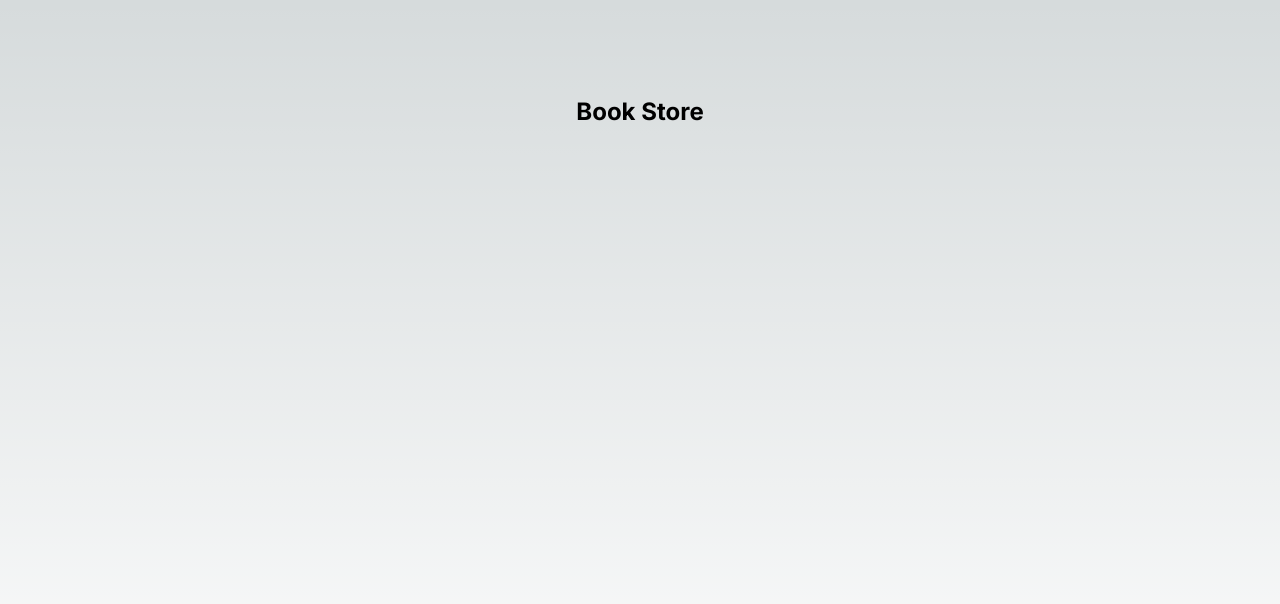
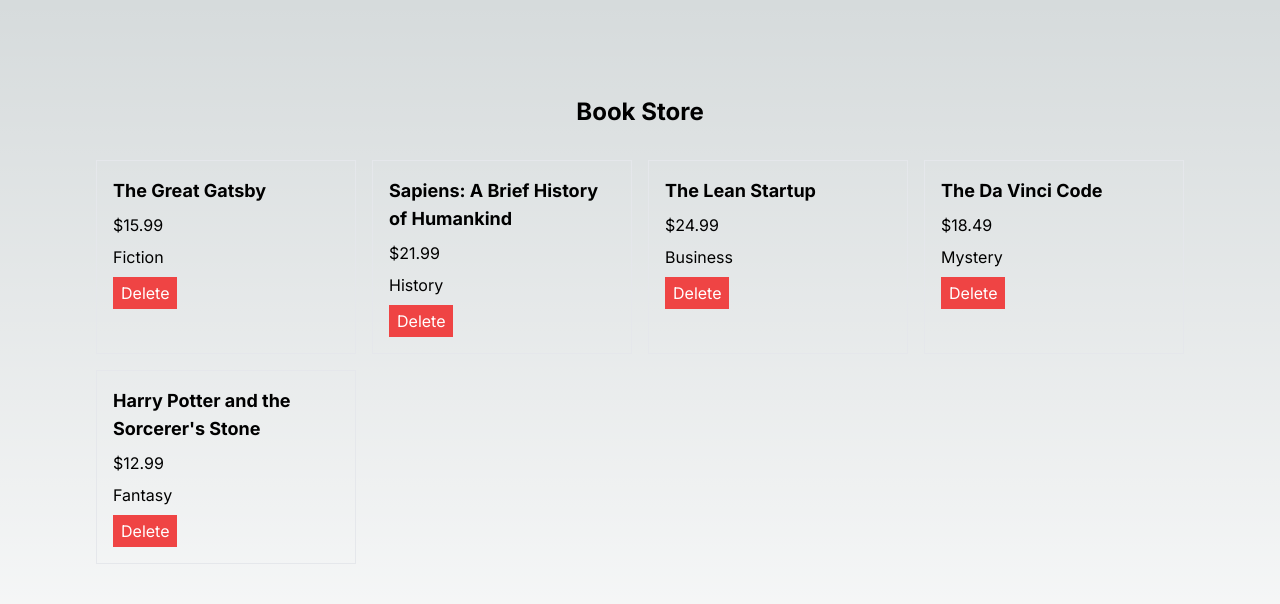
Before and after one commit to jingleBearOps/ssr_bookList, a Next.js app: page / in a window 1280 px wide. Shown: the top 604 px of the page. Built offline with nearby package versions, Linux system fonts and the light colour scheme.

Commit message:
book list

```diff
--- a/src/app/page.tsx
+++ b/src/app/page.tsx
@@ -1,10 +1,28 @@
 'use client';
+import Image from 'next/image'
+import BooksList from "./../components/BooksList";
+import { BookInterface } from "./../interface/book.interface";
+import { useState } from "react";
+import { useAppDispatch } from "@/store/store";
+import { deleteBook } from "@/store/book.slice";
 
 export default function Home() {
+  const dispatch = useAppDispatch();
+  const [editedBook, setEditedBook] = useState<BookInterface | undefined>();
+  const handleClickBookItem = (book: BookInterface) => {
+    setEditedBook(book);
+  }
+  const handleCLickDeleteBook = (book: BookInterface) => {
+    const deleteConfirm = window.confirm("Do you really want to delete?");
+    if (deleteConfirm) {
+      dispatch(deleteBook(book));
+    }
+  }
 
   return (
-    <main className="min-h-screen p-24">
+    <main className="min-h-screen p-24" >
       <h2 className={'text-2xl font-bold text-center'}>Book Store</h2>
+      <BooksList onClickBook={handleClickBookItem} onClickDelete={handleCLickDeleteBook} />
     </main>
   )
 }
--- /dev/null
+++ b/src/components/BooksList.tsx
@@ -0,0 +1,39 @@
+import {useSelector} from "react-redux";
+import {RootState} from "@/store/store";
+import {BookInterface} from "@/interface/book.interface";
+
+type BooksListProps = {
+    onClickBook: (book: BookInterface) => void;
+    onClickDelete: (book: BookInterface) => void;
+}
+
+export default function BooksList({onClickBook, onClickDelete}: BooksListProps) {
+    const books: BookInterface[] = useSelector<RootState, BookInterface[]>(state => state.book.books);
+
+
+    return (
+        <div className="container mx-auto my-8">
+
+            <div className="grid grid-cols-4 gap-4 cursor-pointer">
+                {books.map((book) => (
+                    <div onClick={() => onClickBook(book)} key={book.id} className="border p-4">
+                        <p className="text-lg font-bold mb-2">{book.name}</p>
+                        <p className="mb-2">${book.price.toFixed(2)}</p>
+                        <p className="mb-2">{book.category}</p>
+                        <button
+                            onClick={(event) => {
+                                event.stopPropagation();
+                                onClickDelete(book);
+                            }}
+                            className="bg-red-500 text-white py-1 px-2"
+                        >
+                            Delete
+                        </button>
+                    </div>
+                ))}
+            </div>
+        </div>
+    );
+
+
+}
```
